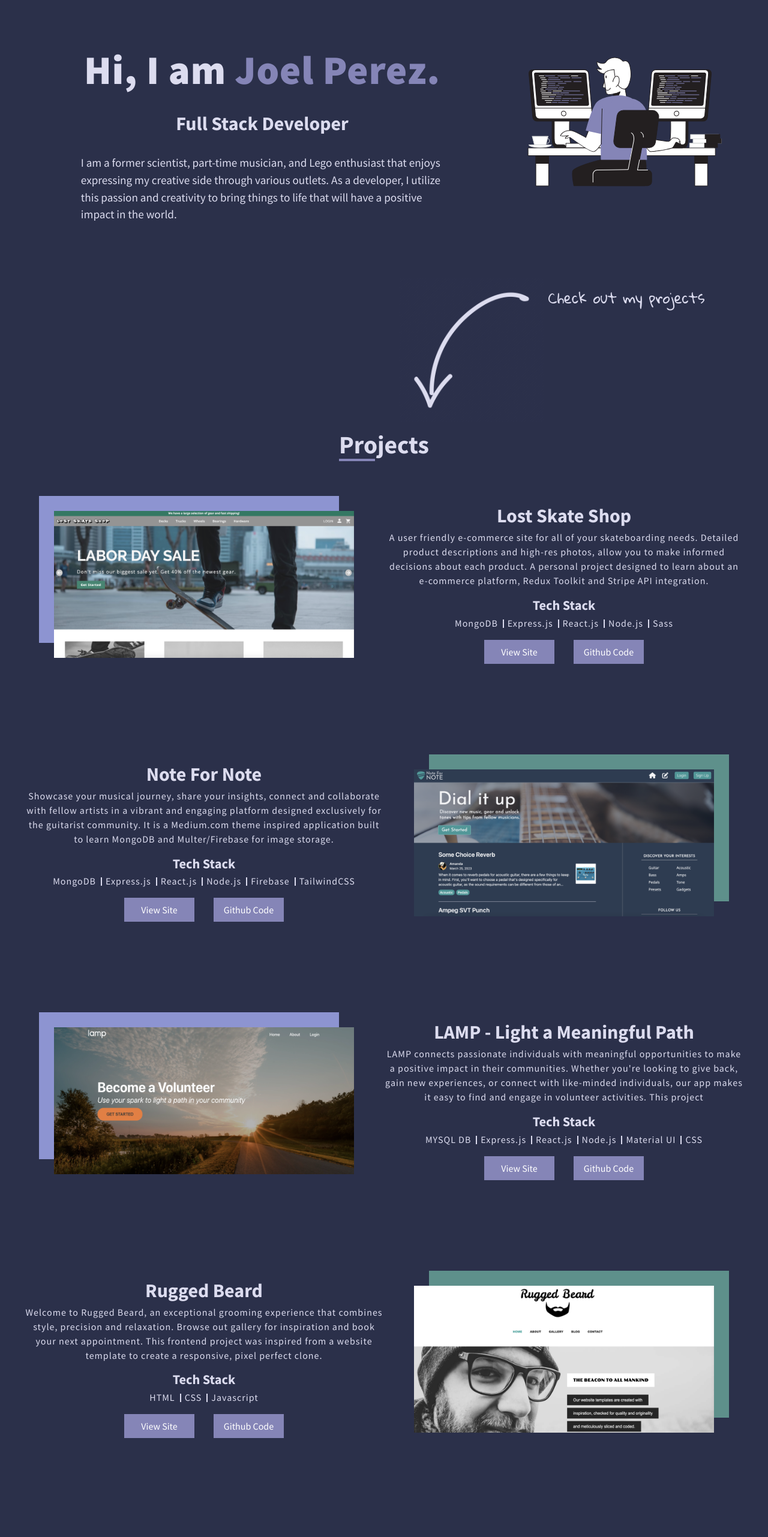
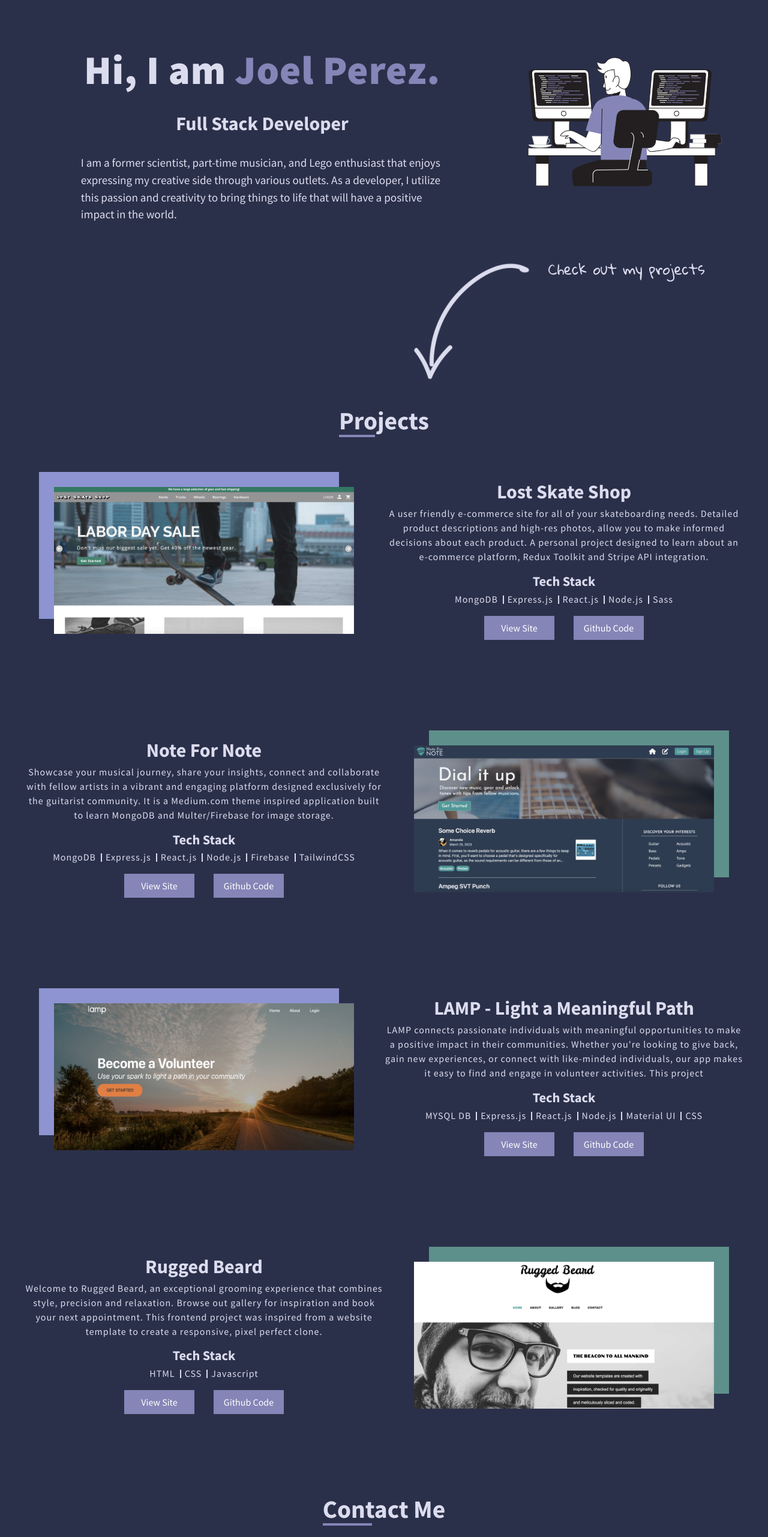
Before and after one commit to jpswt/portfolio, a React (Vite) app: page / in a window 1280 px wide. Shown: the part 234-2797 px from the top of the page at 60% size. Built offline with nearby package versions, Linux system fonts and the light colour scheme; a web font is replaced by a local one.

Commit message:
fix main layout

```diff
--- a/src/components/Contact/Contact.css
+++ b/src/components/Contact/Contact.css
@@ -12,7 +12,7 @@
 	width: fit-content;
 	font-size: 2.6rem;
 	position: relative;
-	padding-top: 60px;
+	padding-top: 0px;
 	margin-bottom: 2rem;
 }
 
@@ -23,7 +23,7 @@
 	height: 4px;
 	background: var(--clr-primary);
 	display: block;
-	top: 115px;
+	top: 55px;
 }
 
 .contact-container .info {
--- a/src/components/Profile/Profile.css
+++ b/src/components/Profile/Profile.css
@@ -42,7 +42,7 @@
 .arrow-container {
 	position: absolute;
 	display: flex;
-	top: 86%;
+	top: 80%;
 	left: 52%;
 }
 
--- a/src/components/Projects/Projects.css
+++ b/src/components/Projects/Projects.css
@@ -16,7 +16,7 @@
 	margin-bottom: 4rem;
 	font-size: 2.6rem;
 	position: relative;
-	padding-top: 80px;
+	padding-top: 40px;
 }
 
 .projects-container .title-container .project-title::after {
@@ -26,7 +26,7 @@
 	height: 4px;
 	background: var(--clr-primary);
 	display: block;
-	top: 135px;
+	top: 95px;
 
 	/* top: 94%; */
 }
--- a/src/components/Toggle/Toggle.css
+++ b/src/components/Toggle/Toggle.css
@@ -26,6 +26,7 @@
 	position: absolute;
 	inset: 0;
 	transition: 0.25s;
+	cursor: pointer;
 }
 
 .toggle-container .toggle-theme .slider:before {
```
